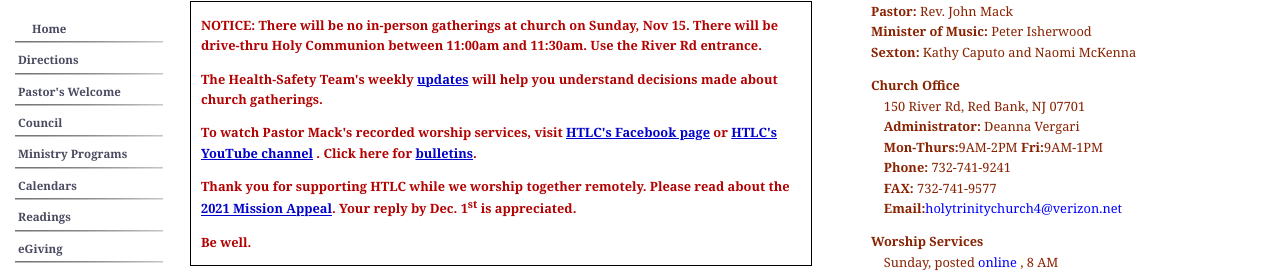
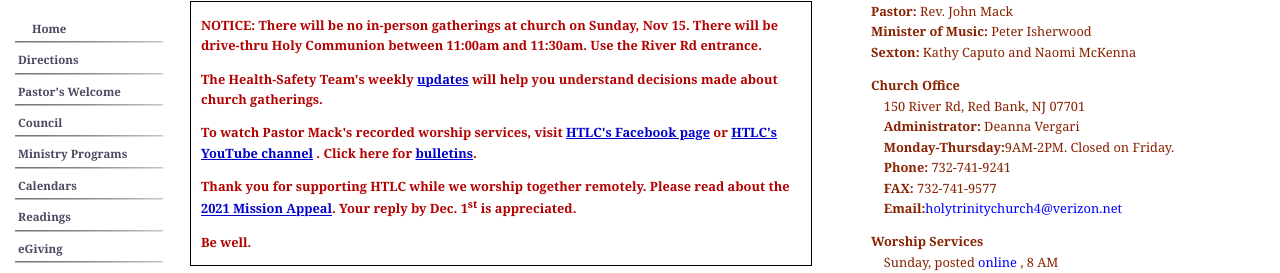
Before and after one commit to htlc150/website, a plain HTML site: page index.html in a window 1280 px wide. Shown: the part 140-413 px from the top of the page. Drawn offline with Linux system fonts and the light colour scheme.

Commit message:
update office hours

```diff
--- a/index.html
+++ b/index.html
@@ -77,7 +77,7 @@ GivePlus Text Phone Number: 833-385-0409
 	<dt><b>Church Office</b></dt>
 		<dd>150 River Rd, Red Bank, NJ 07701</dd>
 		<dd><b>Administrator:</b> Deanna Vergari</dd>
-		<dd><b>Mon-Thurs:</b>9AM-2PM <b>Fri:</b>9AM-1PM</dd>
+		<dd><b>Monday-Thursday:</b>9AM-2PM. Closed on Friday.</dd>
 		<dd><b>Phone:</b> 732-741-9241</dd>
 		<dd><b>FAX:</b> 732-741-9577</dd>
 		<dd><b>Email:</b><a href="mailto:holytrinitychurch4@verizon.net">holytrinitychurch4@verizon.net</a></dd>
```
